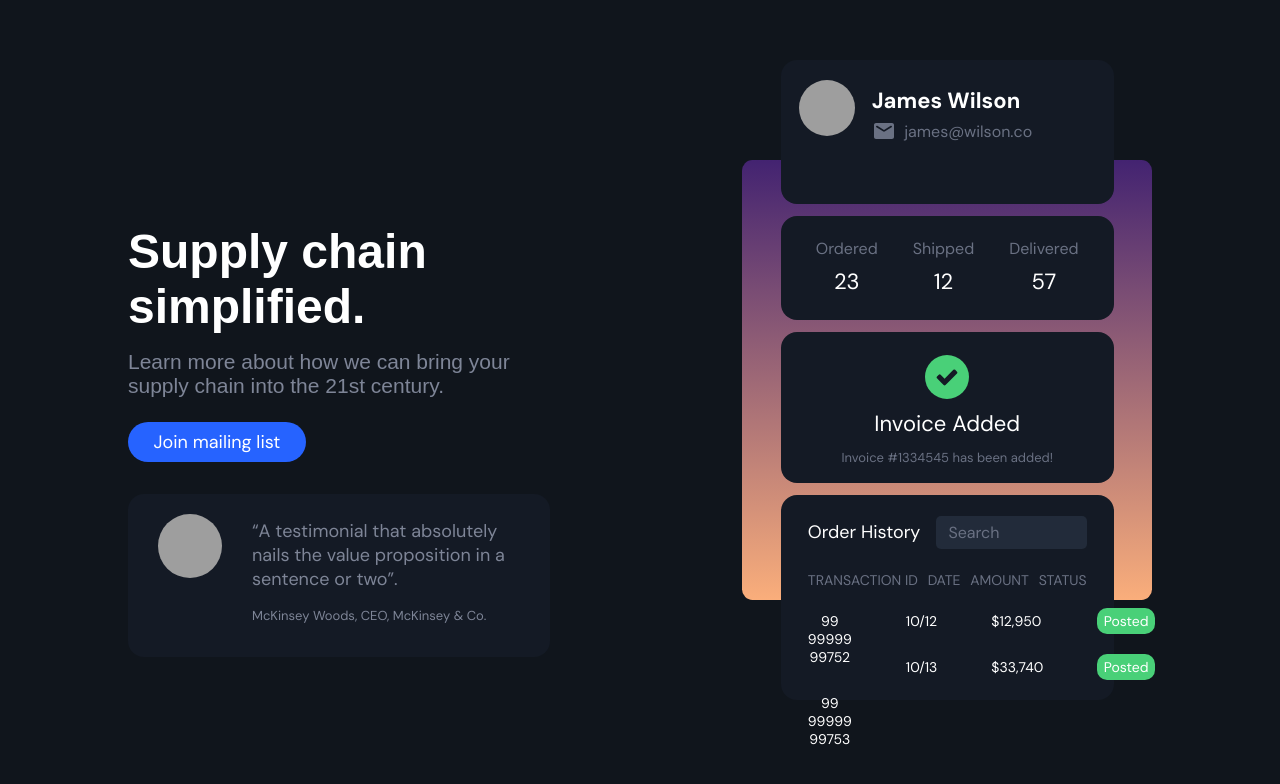
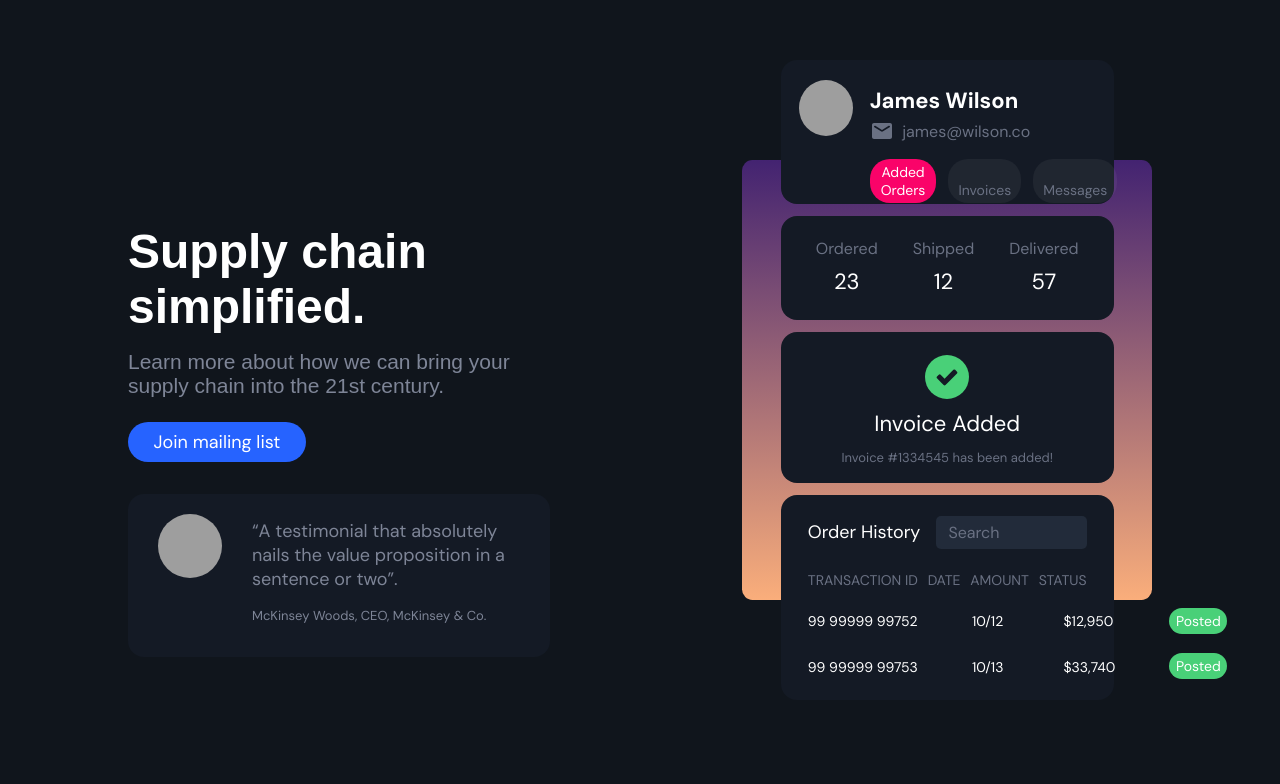
Before and after one commit to rayanwaked/procure-project, a React (Create React App) app: page / in a window 1280 px wide. Shown: the top 784 px of the page. Built offline with nearby package versions, Linux system fonts and the light colour scheme; grey boxes are pictures that could not be loaded.

Commit message:
Finished all cards. Needs dynamic spacing.

```diff
--- a/src/pages/landing/landing.css
+++ b/src/pages/landing/landing.css
@@ -246,6 +246,21 @@ body {
     color: #6A7183;
 }
 
+.HeroProfileSmallText {
+    font-size: 16px;
+    font-family: 'DM Sans', serif;
+}
+
+#HeroProfileFeatures {
+    font-size: 14px;
+    color: white;
+    background-color: #FA0369;
+    border-radius: 20px;
+    margin: 10px 0 0 0;
+    padding: 4px 10px 4px 10px;
+    align-content: flex-end;
+}
+
 /* Hero Finance and Elements */
 #HeroFinance {
     display: flex;
@@ -325,6 +340,17 @@ body {
     font-family: 'DM Sans', serif;
 }
 
+#HeroPaymentHistoryStatus {
+    font-size: 14px;
+    color: white;
+    background-color: #49D078;
+    width: 58px;
+    border-radius: 20px;
+    margin: 10px 0 0 0;
+    padding: 4px 0 4px 0;
+    align-content: flex-end;
+}
+
 .HeroPaymentHistorySearchBar {
     height: 33px;
     width: 160px;
--- a/src/pages/landing/landing.tsx
+++ b/src/pages/landing/landing.tsx
@@ -71,13 +71,17 @@ export default function Landing() {
                                  className="HeroProfileImage"
                                  alt="headshot photo" />
                             <div className="HeroProfileContentDetails">
-
                                 <p className="HeroProfileName">James Wilson</p>
                                 <p className="HeroProfileEmail"><MailIcon />&nbsp;&nbsp;james@wilson.co</p>
 
+                                <div style={{display: "flex", flexDirection: "row", gap: "12px"}}>
+                                <p className="HeroProfileSmallText" id="HeroProfileFeatures" style={{marginTop: "0"}}>Added Orders</p>
+                                <p className="HeroProfileSmallText" id="HeroProfileFeatures" style={{marginTop: "0", color: "#6A7183", backgroundColor: "rgba(255,255,255,0.05)"}}>Invoices</p>
+                                <p className="HeroProfileSmallText" id="HeroProfileFeatures" style={{marginTop: "0", color: "#6A7183", backgroundColor: "rgba(255,255,255,0.05)"}}>Messages</p>
+                                </div>
                             </div>
+
                         </div>
-
                     </div>
 
                     {/* Hero Finance Card */}
@@ -137,39 +141,28 @@ export default function Landing() {
                         {/* Payment History Content */}
                         <div className="HeroPaymentHistoryRow">
 
+                            {/* Payment History Transaction ID */}
                             <div className="HeroPaymentHistory" style={{marginTop: "-5px"}}>
-                                <p className="HeroPaymentHistorySmallText" style={{fontSize: "14px", color: "white"}}>99  99999 99752</p>
-                                <p className="HeroPaymentHistorySmallText" style={{fontSize: "14px", color: "white"}}>99  99999 99753</p>
+                                <p className="HeroPaymentHistorySmallText" style={{fontSize: "14px", color: "white", whiteSpace: "nowrap"}}>99  99999 99752</p>
+                                <p className="HeroPaymentHistorySmallText" style={{fontSize: "14px", color: "white", whiteSpace: "nowrap"}}>99  99999 99753</p>
                             </div>
 
+                            {/* Payment History Dates */}
                             <div className="HeroPaymentHistory" style={{marginTop: "-5px"}}>
                                 <p className="HeroPaymentHistorySmallText" style={{fontSize: "14px", color: "white"}}>10/12</p>
                                 <p className="HeroPaymentHistorySmallText" style={{fontSize: "14px", color: "white"}}>10/13</p>
                             </div>
 
+                            {/* Payment History Amounts */}
                             <div className="HeroPaymentHistory" style={{marginTop: "-5px"}}>
-                                <p className="HeroPaymentHistorySmallText" style={{fontSize: "14px", color: "white"}}>$12,950</p>
-                                <p className="HeroPaymentHistorySmallText" style={{fontSize: "14px", color: "white"}}>$33,740</p>
+                                <p className="HeroPaymentHistorySmallText" style={{fontSize: "14px", color: "white", marginLeft: "6px"}}>$12,950</p>
+                                <p className="HeroPaymentHistorySmallText" style={{fontSize: "14px", color: "white", marginLeft: "6px"}}>$33,740</p>
                             </div>
 
+                            {/* Payment History Statuses */}
                             <div className="HeroPaymentHistory" style={{marginTop: "-5px"}}>
-                                <p className="HeroPaymentHistorySmallText" style={{
-                                    fontSize: "14px",
-                                    color: "white",
-                                    backgroundColor: "#49D078",
-                                    width: "58px",
-                                    borderRadius: "10px",
-                                    margin: "10px 0 0 0",
-                                    padding: "4px 0px 4px 0px",
-                                    alignContent: "flex-end"}}>Posted</p>
-                                <p className="HeroPaymentHistorySmallText" style={{
-                                    fontSize: "14px",
-                                    color: "white",
-                                    backgroundColor: "#49D078",
-                                    width: "58px",
-                                    margin: "20px 0 0 0",
-                                    padding: "4px 0px 4px 0px",
-                                    borderRadius: "10px"}}>Posted</p>
+                                <p className="HeroPaymentHistorySmallText" id="HeroPaymentHistoryStatus">Posted</p>
+                                <p className="HeroPaymentHistorySmallText" id="HeroPaymentHistoryStatus" style={{marginTop: "19px"}}>Posted</p>
                             </div>
 
                         </div>
```
